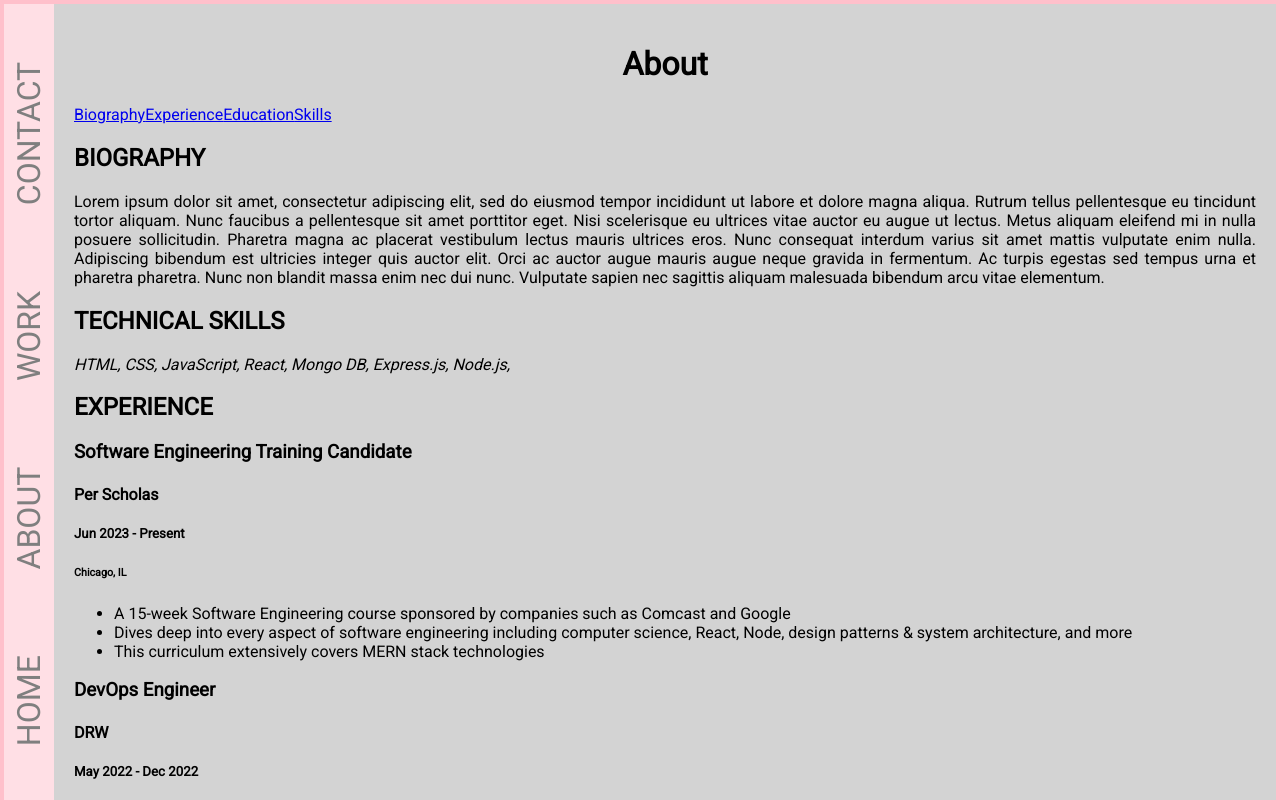
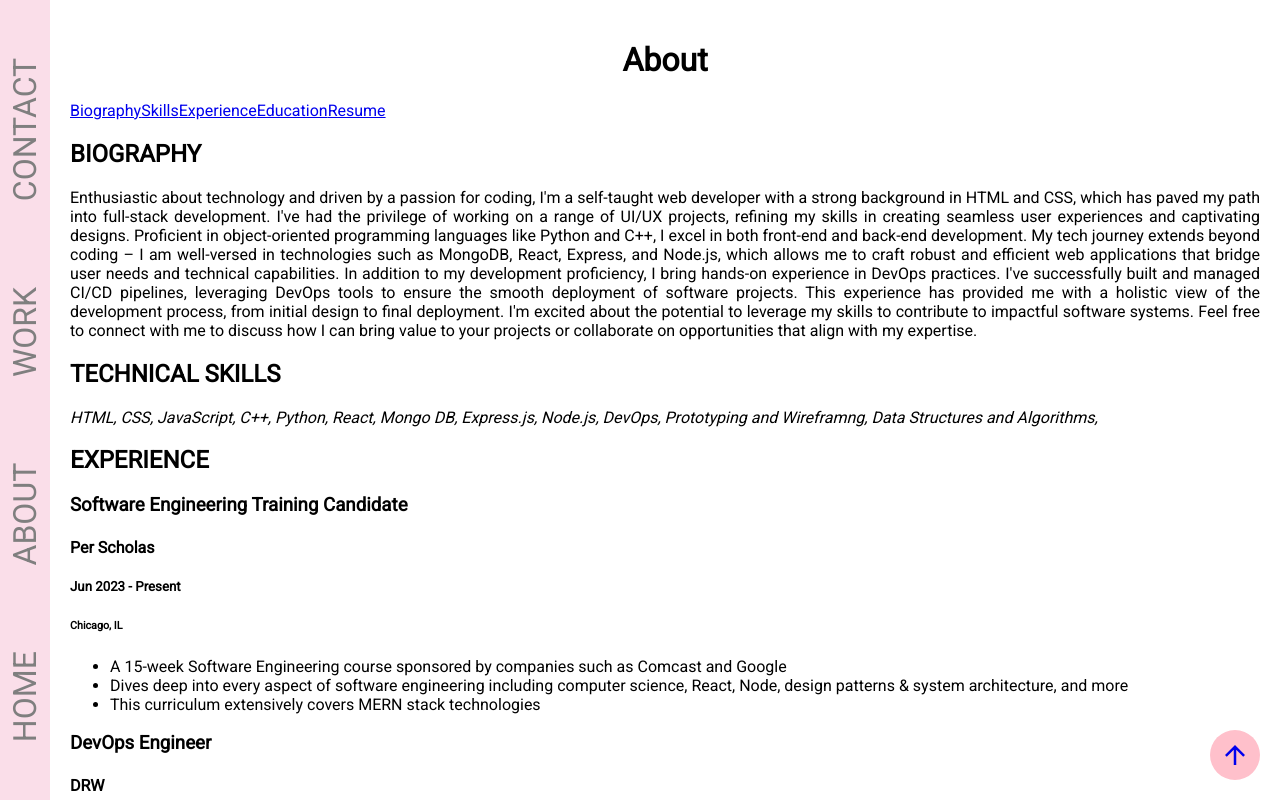
Before and after one commit to cynthiaobia/portfolio, a React (Create React App) app: page /about in a window 1280 px wide. Shown: the top 800 px of the page. Built offline with nearby package versions, Linux system fonts and the light colour scheme; a web font is replaced by a local one.

Commit message:
finished content on About page, added arrow to navigate to top

```diff
--- a/src/App.css
+++ b/src/App.css
@@ -2,12 +2,11 @@
 
 /* CSS Custom Properties */
 :root {
-  --bg-color: #fafafa;
-  --grid-bg-color: #e4e5f1;
-  --h1-color: #484b6a;
-  --x-color: #484b6a;
-  --o-color: #9394a5;
-  --pink: pink;
+  --dark-gray: #363636;
+  --gray: #4d4d4d;
+  --light-gray: #eaeaea;
+  --salmon: #f6cccc;
+  --pink: #f6bdd4;
 }
 
 * {
@@ -16,7 +15,7 @@
 
 body {
 
-  border: 4px solid var(--pink);
+  /* border: 4px solid var(--pink); */
   font-family: 'Roboto', sans-serif;
   /* letter-spacing: .1em; */
 }
@@ -109,7 +108,7 @@ body {
 
 .quote {
   font-family: 'Forum', cursive;
-  background-color: var(--pink);
+  background-color: var(--salmon);
   display: flex;
   align-items: center;
   justify-content: center;
@@ -133,7 +132,7 @@ body {
   justify-content: center;
 }
 
-.main-container button {
+.main-container a, .main-container a:active, .main-container a:visited {
   font-family: 'Roboto', sans-serif;
   width: 200px;
   display: block;
@@ -146,12 +145,15 @@ body {
   border-radius: 10px;
   background-color: white;
   border: 2px var(--pink) solid;
+  text-decoration: none;
+  color: black;
 }
 
-.main-container button:hover {
+.main-container a:hover {
   background-color: pink;
   color: white;
   cursor: pointer;
+  text-decoration: none;
 }
 
 .slideshow-container {
@@ -167,7 +169,6 @@ body {
 
 .main, .about, .work, .contact {
   margin-left: 50px;
-  background-color: lightgray;
 
 }
 
@@ -206,5 +207,32 @@ h1 {
 
 .prev:hover, .next:hover {
   cursor: pointer;
-  color: white;
+  color: gray;
 }
+
+input, textarea, .contact button {
+  padding: 7px;
+  border-radius: 10px;
+  margin: 5px;
+  border: 0;
+  background-color: rgb(239, 236, 236);
+}
+
+form {
+
+}
+
+label, input, textarea {
+
+}
+
+.bottom-right {
+  position: fixed;
+  bottom: 0;
+  right: 0;
+  margin: 20px;
+  background-color: pink;
+  padding: 10px;
+
+  border-radius: 50%;
+}
--- a/src/components/about/AboutNav.js
+++ b/src/components/about/AboutNav.js
@@ -1,11 +1,15 @@
+
+import resume from '../../Obia-Resume.pdf';
 
 export default function AboutNav() {
   return (
     <div>
       <a href="#biography">Biography</a>
+      <a href="#skills">Skills</a>
       <a href="#experience">Experience</a>
       <a href="#education">Education</a>
-      <a href="#skills">Skills</a>
+      <a href={resume} target='_blank' rel='noreferrer'>Resume</a>
+
     </div>
   )
 }
--- a/src/components/main/Description.js
+++ b/src/components/main/Description.js
@@ -5,8 +5,8 @@ export default function Description(){
       <div>
         <h2>Full Stack Developer</h2>
         <h3>More info here</h3>
-        <button>LinkedIn</button>
-        <button>GitHub</button>
+        <a href="http://linkedin.com/in/cynthiaobia" target="_blank" rel="noreferrer">LinkedIn</a>
+        <a href="http://github.com/cynthiaobia" target="_blank" rel="noreferrer">GitHub</a>
       </div>
     </div>
   )
--- a/src/data.js
+++ b/src/data.js
@@ -8,7 +8,7 @@ import k from './img/tic-tac-toe-03.png'
 // BIO
 
 export const bio = `
-  Lorem ipsum dolor sit amet, consectetur adipiscing elit, sed do eiusmod tempor incididunt ut labore et dolore magna aliqua. Rutrum tellus pellentesque eu tincidunt tortor aliquam. Nunc faucibus a pellentesque sit amet porttitor eget. Nisi scelerisque eu ultrices vitae auctor eu augue ut lectus. Metus aliquam eleifend mi in nulla posuere sollicitudin. Pharetra magna ac placerat vestibulum lectus mauris ultrices eros. Nunc consequat interdum varius sit amet mattis vulputate enim nulla. Adipiscing bibendum est ultricies integer quis auctor elit. Orci ac auctor augue mauris augue neque gravida in fermentum. Ac turpis egestas sed tempus urna et pharetra pharetra. Nunc non blandit massa enim nec dui nunc. Vulputate sapien nec sagittis aliquam malesuada bibendum arcu vitae elementum.
+Enthusiastic about technology and driven by a passion for coding, I'm a self-taught web developer with a strong background in HTML and CSS, which has paved my path into full-stack development. I've had the privilege of working on a range of UI/UX projects, refining my skills in creating seamless user experiences and captivating designs. Proficient in object-oriented programming languages like Python and C++, I excel in both front-end and back-end development. My tech journey extends beyond coding – I am well-versed in technologies such as MongoDB, React, Express, and Node.js, which allows me to craft robust and efficient web applications that bridge user needs and technical capabilities. In addition to my development proficiency, I bring hands-on experience in DevOps practices. I've successfully built and managed CI/CD pipelines, leveraging DevOps tools to ensure the smooth deployment of software projects. This experience has provided me with a holistic view of the development process, from initial design to final deployment. I'm excited about the potential to leverage my skills to contribute to impactful software systems. Feel free to connect with me to discuss how I can bring value to your projects or collaborate on opportunities that align with my expertise.
 `
 
 // EXPERIENCE
@@ -85,6 +85,16 @@ export const experience = [
 export const education = [
   {
     id: 1,
+    school: 'Per Scholas',
+    date: 'Jun 2023 - Sep 2023',
+    field: 'Software Engineering',
+    courses: [
+      'HTML5/CSS3 & JavaScript', 'DOM Manipulation', 'MERN Stack', 'MVC', 'CRUD', 'REST API'
+    ]
+  },
+
+  {
+    id: 2,
     school: 'Michigan State University',
     date: 'Aug 2013 - Dec 2017',
     field: 'Computational Mathematics',
@@ -95,22 +105,12 @@ export const education = [
       'CSE 320: Computer Organization and Architecture',
       'CSE 335: Object-Oriented Software Development'
     ]
-  },
-
-  {
-    id: 2,
-    school: 'Per Scholas',
-    date: 'Jun 2023 - Sep 2023',
-    field: 'Software Engineering',
-    courses: [
-      'HTML5/CSS3 & JavaScript', 'DOM Manipulation', 'MERN Stack', 'MVC', 'CRUD', 'REST API'
-    ]
   }
 ]
 
 // SKILLS
 export const skills = [
-  'HTML', 'CSS', 'JavaScript', 'React', 'Mongo DB', 'Express.js', 'Node.js',
+  'HTML', 'CSS', 'JavaScript', 'C++', 'Python', 'React', 'Mongo DB', 'Express.js', 'Node.js', 'DevOps', 'Prototyping and Wireframng', 'Data Structures and Algorithms'
 ]
 
 
--- a/src/pages/About.js
+++ b/src/pages/About.js
@@ -4,17 +4,21 @@ import Bio from "../components/about/Bio";
 import Experience from "../components/about/Experience";
 import Education from "../components/about/Education";
 import Skills from "../components/about/Skills";
+import ArrowUpwardIcon from '@mui/icons-material/ArrowUpward';
 
 export default function About(props) {
   return (
     <div className="about">
 
-      <h1>About</h1>
+      <h1 id='top'>About</h1>
       <AboutNav />
       <Bio />
       <Skills />
       <Experience />
       <Education />
+      <a href="#top">
+        <ArrowUpwardIcon className='bottom-right' sx={{ fontSize: 50 }} />
+      </a>
 
     </div>
   )
```
Also changed, not shown: 1 other file (tests, documents, lock files or other folders).
